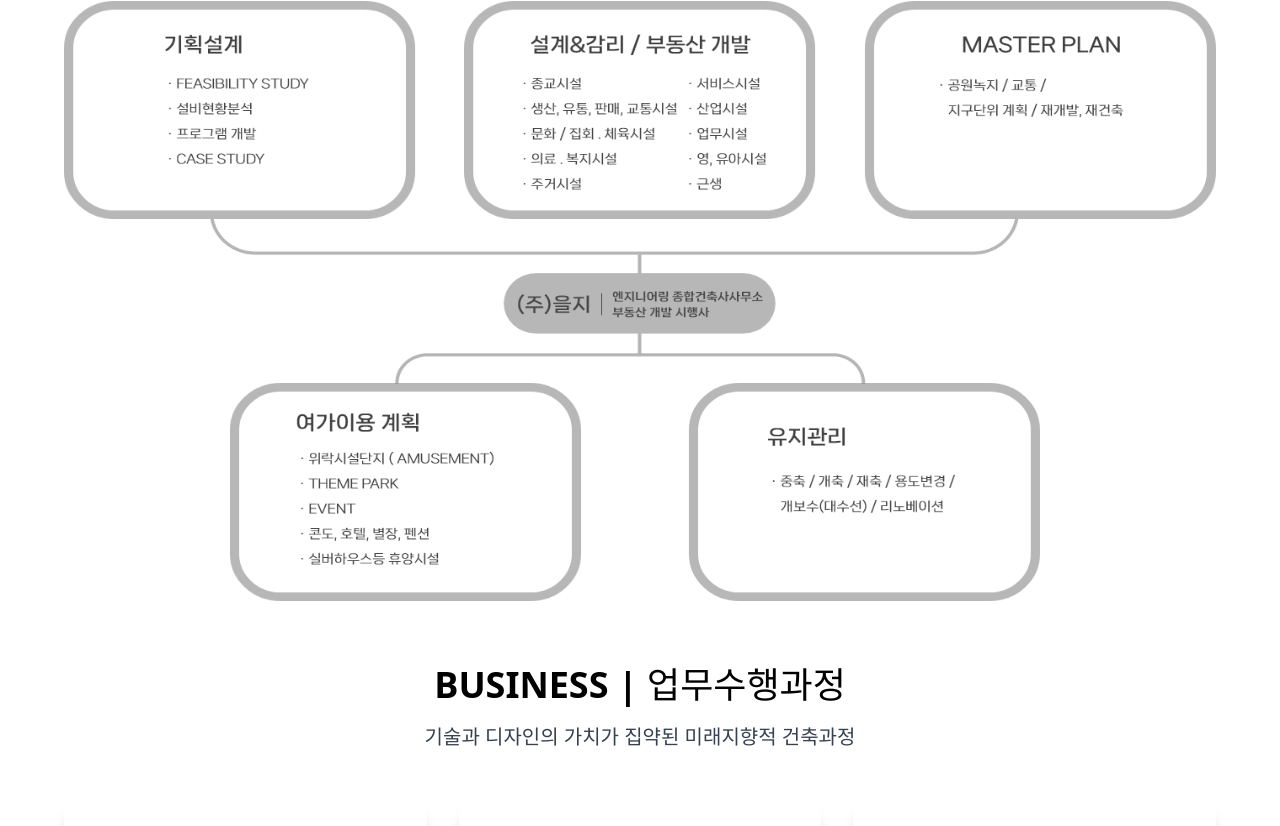
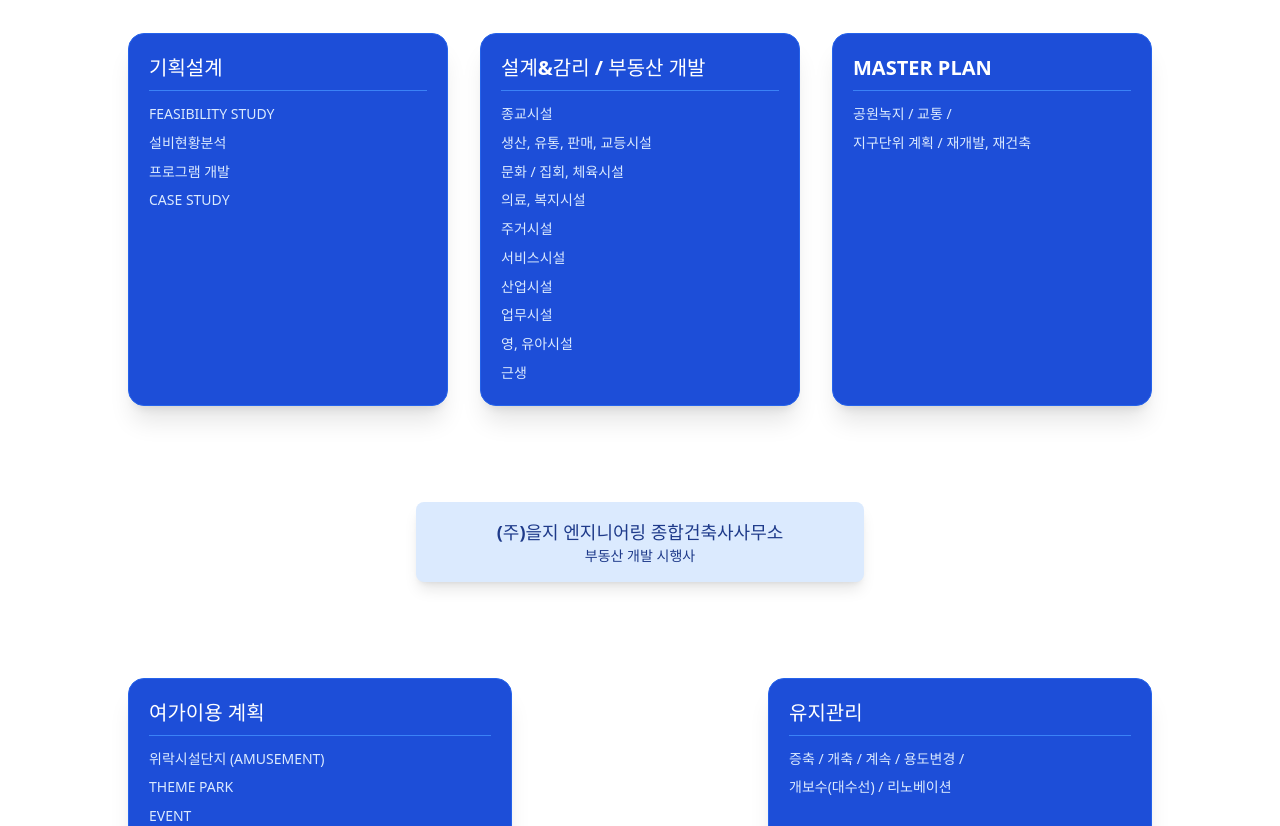
Before and after one commit to designerbjk/eulzarch_v2, a React (Vite) app: page /business in a window 1280 px wide. Shown: the part 294-1120 px from the top of the page. Built offline with nearby package versions, Linux system fonts and the light colour scheme.

Commit message:
centering

```diff
--- a/src/pages/Business.tsx
+++ b/src/pages/Business.tsx
@@ -1,4 +1,141 @@
 import React from 'react';
+
+const chartBoxData = [
+  {
+    id: 'planning',
+    title: '기획설계',
+    items: [
+      'FEASIBILITY STUDY',
+      '설비현황분석',
+      '프로그램 개발',
+      'CASE STUDY',
+    ],
+    gridClasses: 'md:col-start-1 md:row-start-1',
+    customAlignment: '',
+  },
+  {
+    id: 'designManagement',
+    title: '설계&감리 / 부동산 개발',
+    items: [
+      '종교시설',
+      '생산, 유통, 판매, 교등시설',
+      '문화 / 집회, 체육시설',
+      '의료, 복지시설',
+      '주거시설',
+      '서비스시설',
+      '산업시설',
+      '업무시설',
+      '영, 유아시설',
+      '근생',
+    ],
+    gridClasses: 'md:col-start-2 md:row-start-1',
+    customAlignment: '',
+  },
+  {
+    id: 'masterPlan',
+    title: 'MASTER PLAN',
+    items: ['공원녹지 / 교통 /', '지구단위 계획 / 재개발, 재건축'],
+    gridClasses: 'md:col-start-3 md:row-start-1',
+    customAlignment: '',
+  },
+  {
+    id: 'leisurePlan',
+    title: '여가이용 계획',
+    items: [
+      '위락시설단지 (AMUSEMENT)',
+      'THEME PARK',
+      'EVENT',
+      '콘도, 호텔, 별장, 펜션',
+      '실버하우스등 휴양시설',
+    ],
+    gridClasses: 'md:col-span-3 lg:col-span-1 lg:col-start-1 md:row-start-3',
+    customAlignment: 'lg:mr-auto lg:max-w-xs xl:max-w-sm', // Adjusted for better spacing in 3-col layout
+  },
+  {
+    id: 'maintenance',
+    title: '유지관리',
+    items: [
+      '증축 / 개축 / 계속 / 용도변경 /',
+      '개보수(대수선) / 리노베이션',
+    ],
+    gridClasses: 'md:col-span-3 lg:col-span-1 lg:col-start-3 md:row-start-3',
+    customAlignment: 'lg:ml-auto lg:max-w-xs xl:max-w-sm', // Adjusted for better spacing
+  },
+];
+
+const MainBox = () => (
+  <div
+    id="main-box"
+    className="relative md:col-span-3 md:row-start-2 bg-blue-100 text-blue-900 p-4 rounded-lg text-center shadow-lg w-full max-w-md mx-auto my-4 md:my-0"
+  >
+    <p className="text-lg font-bold">
+      (주)을지 엔지니어링 종합건축사사무소
+    </p>
+    <p className="text-sm">부동산 개발 시행사</p>
+
+    {/* No connector lines */}
+  </div>
+);
+
+interface ChartBoxProps {
+  title: string;
+  items: string[];
+  gridClasses: string;
+  customAlignment: string;
+}
+
+const ChartBox: React.FC<ChartBoxProps> = ({ title, items, gridClasses, customAlignment }) => (
+  <div
+    className={`relative bg-blue-700 border border-blue-600 rounded-2xl p-5 shadow-xl flex flex-col min-h-[180px] ${gridClasses} ${customAlignment}`}
+  >
+    <h3 className="text-white text-xl font-semibold mb-3 pb-2 border-b border-blue-500">
+      {title}
+    </h3>
+    <ul className="list-none p-0 m-0 space-y-1.5 flex-grow">
+      {items.map((item: string, index: number) => (
+        <li key={index} className="text-blue-100 text-sm leading-relaxed">
+          {item}
+        </li>
+      ))}
+    </ul>
+    {/* No connector lines */}
+  </div>
+);
+
+const OrganizationalChart = () => {
+  return (
+    <div className="bg-white text-blue-900 min-h-screen p-4 md:p-8 flex justify-center items-center">
+      <div className="relative w-full max-w-5xl">
+        <div className="grid grid-cols-1 md:grid-cols-3 md:grid-rows-[auto_auto_auto] gap-x-8 gap-y-16 md:gap-y-24 items-stretch">
+          {/* Render Top Row */}
+          {chartBoxData.filter(box => box.gridClasses.includes('md:row-start-1')).map(box => (
+            <ChartBox key={box.id} {...box} />
+          ))}
+
+          {/* Main Box - positioned by its own grid classes correctly */}
+          <MainBox />
+
+          {/* Render Bottom Row - Special handling for layout */}
+          <div className="md:col-span-3 md:row-start-3 grid grid-cols-1 lg:grid-cols-2 gap-8 items-start">
+             {chartBoxData.filter(box => box.id === 'leisurePlan').map(box => (
+                <div key={box.id} className="lg:col-start-1 lg:pr-4"> {/* Container for left bottom box */}
+                    <ChartBox {...box} gridClasses="" /> {/* Remove gridClasses to avoid conflict, use container for positioning */}
+                </div>
+             ))}
+             {chartBoxData.filter(box => box.id === 'maintenance').map(box => (
+                <div key={box.id} className="lg:col-start-2 lg:pl-4"> {/* Container for right bottom box */}
+                    <ChartBox {...box} gridClasses="" /> {/* Remove gridClasses to avoid conflict */}
+                </div>
+             ))}
+          </div>
+
+
+          {/* No connector lines */}
+        </div>
+      </div>
+    </div>
+  );
+};
 
 const Business: React.FC = () => {
   return (
@@ -11,12 +148,8 @@ const Business: React.FC = () => {
               전문성을 바탕으로 사회와 인류에 기여하는 글로벌 건축설계사
             </p>
           </div>
-          <div className="relative w-full h-[600px]">
-            <img
-              src="/images/business-img.png"
-              alt="Business Architecture"
-              className="w-full h-full"
-            />
+          <div className="relative w-full">
+            <OrganizationalChart />
           </div>
         </div>
         {/* 추가 섹션 */}
--- a/src/sections/MainVisualSection.tsx
+++ b/src/sections/MainVisualSection.tsx
@@ -7,21 +7,21 @@ const MainVisualSection: React.FC = () => {
   // Data for slides - in a real app, this might come from an API or props
   const slides = [
     {
-      imgSrc: "https://images.unsplash.com/photo-1600585154340-be6161a56a0c",
+      imgSrc: "https://images.unsplash.com/photo-1600585154340-be6161a56a0c?w=1200&q=80&fm=webp",
       altText: "현대적인 고층 건축물 외관",
       title: "혁신적인 아이디어와 전문성으로 <br>꿈을 현실로 이끄는 건축의 선두주자입니다",
       description: "풍부한 경험과 열정으로 건축의 미래를 선도합니다.<br>혁신적인 디자인과 높은 품질의 건축물을 제공하여<br>도시의 아름다움과 기능성을 높이는 가치를 창출합니다.",
       textClass: "mvtxt2"
     },
     {
-      imgSrc: "https://images.unsplash.com/photo-1486325212027-8081e485255e",
+      imgSrc: "https://images.unsplash.com/photo-1486325212027-8081e485255e?w=1200&q=80&fm=webp",
       altText: "현대적인 건축물 외관",
       title: "건축의 가치를 높여드립니다",
       description: "부동산 개발 컨설팅 및 건축설계 감리전문회사로서 건축계획, 설계, 기술분야에서<br>풍부한 경험을 보유하고 있습니다. 건축주와의 만족스런 만남을 위하여 항상 최선을 다하며,<br>믿음의 기업정신으로 일 할 것을 약속드립니다.",
       textClass: "mvtxt"
     },
     {
-      imgSrc: "https://images.unsplash.com/photo-1448630360428-65456885c650",
+      imgSrc: "https://images.unsplash.com/photo-1448630360428-65456885c650?w=1200&q=80&fm=webp",
       altText: "현대적인 건축물 디자인",
       title: "최고의 건축 솔루션을 제공합니다",
       description: "최신 기술과 트렌드를 접목한 혁신적인 건축 설계로<br>고객의 비전을 실현합니다. 지속 가능한 미래를 위한<br>스마트한 건축 솔루션을 제공합니다.",
```
Also changed, not shown: src/pages/Company.tsx (+99 -6 lines).
